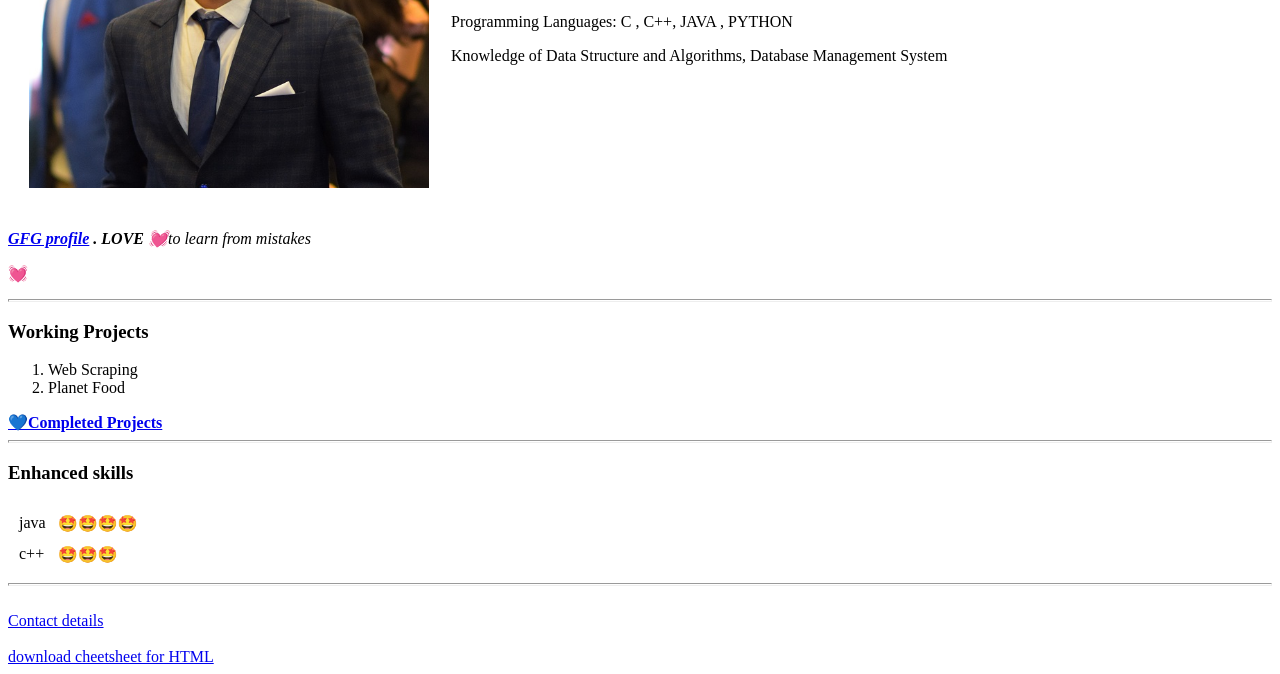
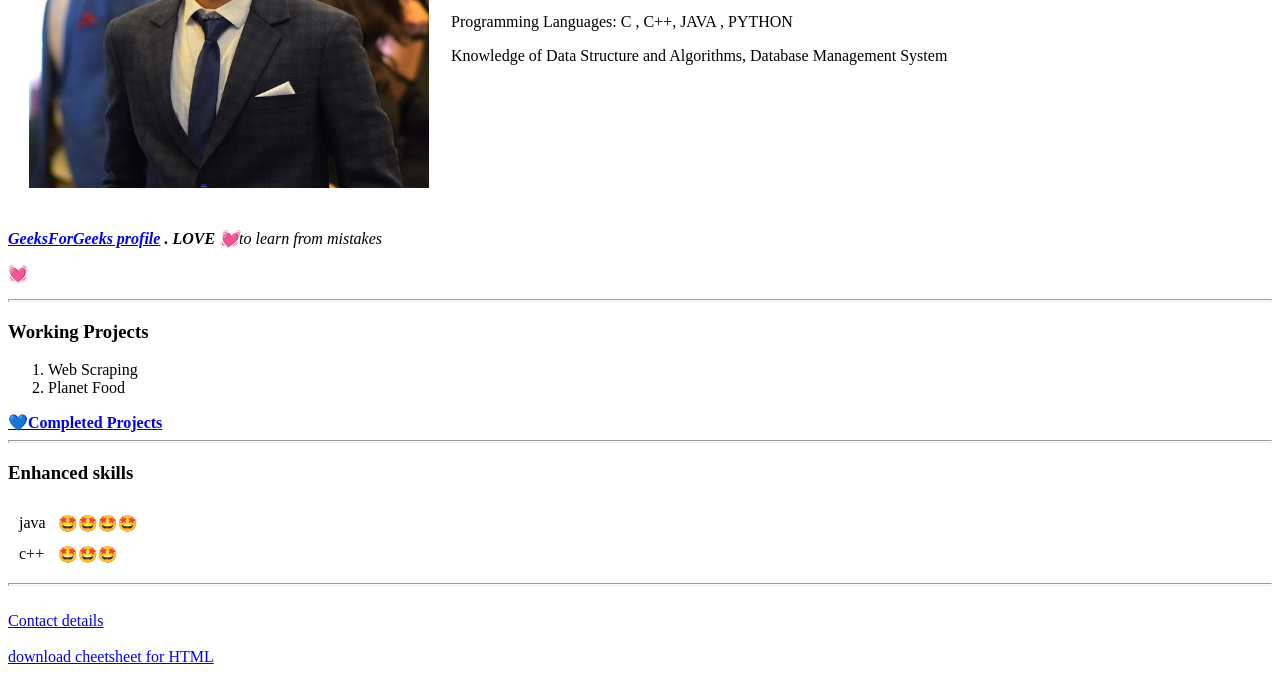
Before and after one commit to yashjain2898/CV, a plain HTML site: page index.html in a window 1280 px wide. Shown: the part 241-915 px from the top of the page. Drawn offline with Linux system fonts and the light colour scheme.

Commit message:
Update index.html

```diff
--- a/index.html
+++ b/index.html
@@ -21,7 +21,7 @@
 
 
 
-    <p><em> <strong> <a href="https://auth.geeksforgeeks.org/user/maverickyoyo/practice/">GFG profile</a> .</strong>  <b>LOVE </b> 💓to learn from mistakes </em> </p>
+    <p><em> <strong> <a href="https://auth.geeksforgeeks.org/user/maverickyoyo/practice/">GeeksForGeeks profile</a> .</strong>  <b>LOVE </b> 💓to learn from mistakes </em> </p>
     <p>💓</p>
     <hr size="3">
 
```
